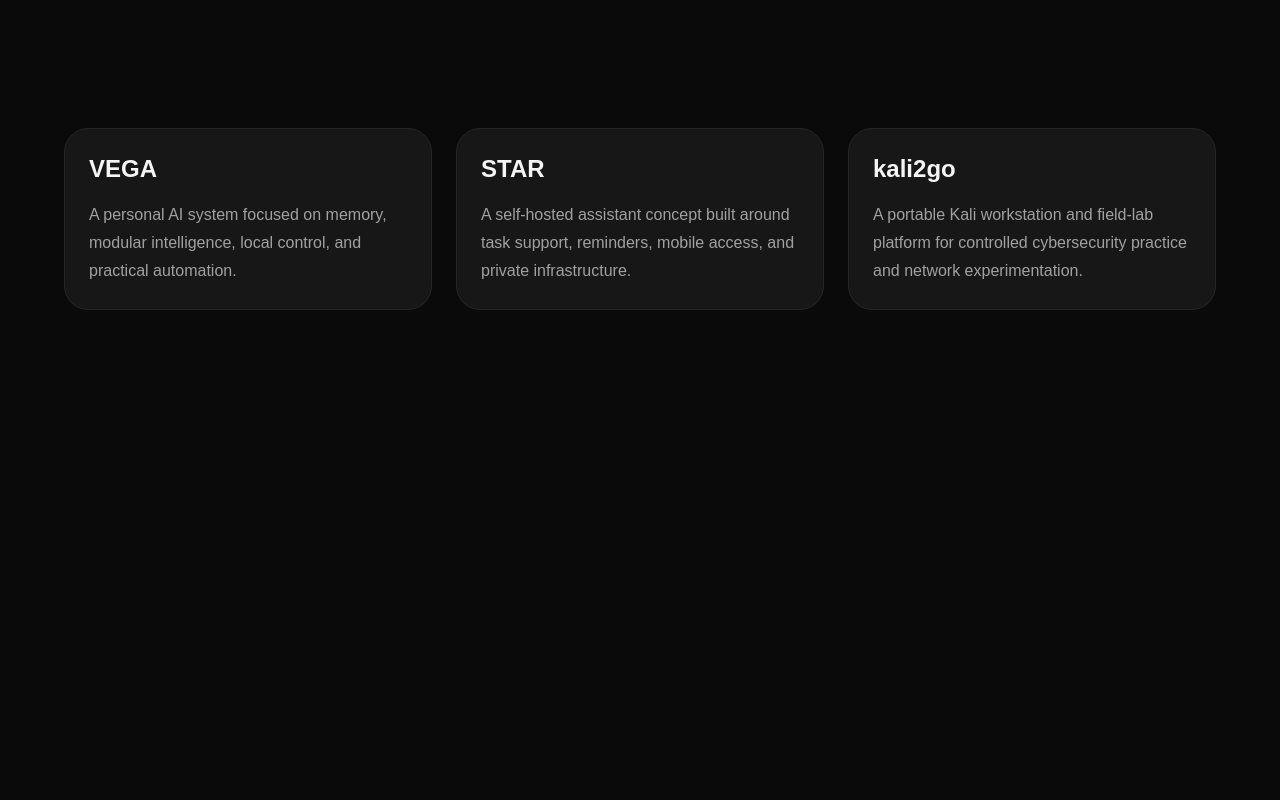
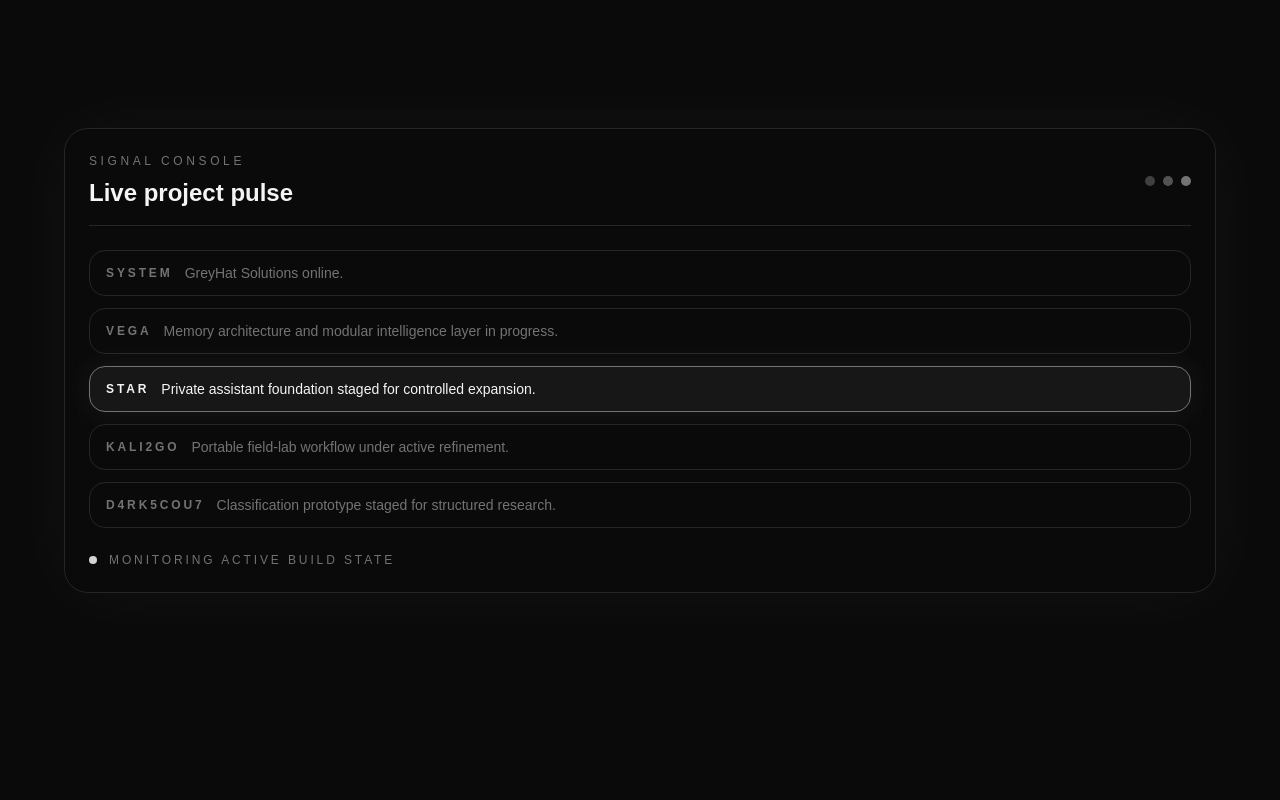
Before and after one commit to Into-The-Grey/ghsolutions-site, a Next.js app: page / in a window 1280 px wide. Shown: the part 800-1600 px from the top of the page. Built offline with nearby package versions, Linux system fonts and the light colour scheme.

Commit message:
Add interactive signal console

```diff
--- a/app/page.tsx
+++ b/app/page.tsx
@@ -2,6 +2,7 @@
 import Card from "@/components/Card";
 import HeroVisual from "@/components/HeroVisual";
 import PageShell from "@/components/PageShell";
+import SignalConsole from "@/components/SignalConsole";
 import StatusBadge from "@/components/StatusBadge";
 
 const featuredProjects = [
@@ -57,6 +58,10 @@
       </section>
 
       <PageShell>
+        <SignalConsole />
+      </PageShell>
+
+      <PageShell>
         <div className="grid gap-6 md:grid-cols-3">
           {featuredProjects.map((project) => (
             <Card
--- /dev/null
+++ b/components/SignalConsole.tsx
@@ -0,0 +1,78 @@
+"use client";
+import { useEffect, useState } from "react";
+const signals = [
+  {
+    label: "SYSTEM",
+    message: "GreyHat Solutions online.",
+  },
+  {
+    label: "VEGA",
+    message: "Memory architecture and modular intelligence layer in progress.",
+  },
+  {
+    label: "STAR",
+    message: "Private assistant foundation staged for controlled expansion.",
+  },
+  {
+    label: "KALI2GO",
+    message: "Portable field-lab workflow under active refinement.",
+  },
+  {
+    label: "D4RK5COU7",
+    message: "Classification prototype staged for structured research.",
+  },
+];
+export default function SignalConsole() {
+  const [activeIndex, setActiveIndex] = useState(0);
+  useEffect(() => {
+    const interval = window.setInterval(() => {
+      setActiveIndex((current) => (current + 1) % signals.length);
+    }, 2600);
+    return () => window.clearInterval(interval);
+  }, []);
+  return (
+    <div className="rounded-3xl border border-neutral-800 bg-neutral-950/80 p-6 shadow-[0_0_80px_rgba(255,255,255,0.04)] backdrop-blur">
+      <div className="flex items-center justify-between border-b border-neutral-800 pb-4">
+        <div>
+          <p className="text-xs uppercase tracking-[0.3em] text-neutral-500">
+            Signal Console
+          </p>
+          <h2 className="mt-2 text-2xl font-semibold text-neutral-100">
+            Live project pulse
+          </h2>
+        </div>
+        <div className="flex gap-2">
+          <span className="h-2.5 w-2.5 rounded-full bg-neutral-700" />
+          <span className="h-2.5 w-2.5 rounded-full bg-neutral-600" />
+          <span className="h-2.5 w-2.5 rounded-full bg-neutral-500" />
+        </div>
+      </div>
+      <div className="mt-6 space-y-3">
+        {signals.map((signal, index) => {
+          const isActive = index === activeIndex;
+          return (
+            <div
+              key={signal.label}
+              className={`rounded-2xl border px-4 py-3 transition ${
+                isActive
+                  ? "border-neutral-500 bg-neutral-900 text-neutral-100 shadow-[0_0_30px_rgba(255,255,255,0.08)]"
+                  : "border-neutral-800 bg-neutral-950 text-neutral-500"
+              }`}
+            >
+              <div className="flex flex-col gap-1 sm:flex-row sm:items-center sm:gap-3">
+                <span className="text-xs font-semibold uppercase tracking-[0.24em]">
+                  {signal.label}
+                </span>
+                <span className="text-sm">{signal.message}</span>
+              </div>
+            </div>
+          );
+        })}
+      </div>
+      <div className="mt-6 flex items-center gap-3 text-xs uppercase tracking-[0.24em] text-neutral-500">
+        <span className="h-2 w-2 animate-pulse rounded-full bg-neutral-300" />
+        Monitoring active build state
+      </div>
+    </div>
+  );
+}
```
Also changed, not shown: components/HeroVisual.tsx (indentation only).
